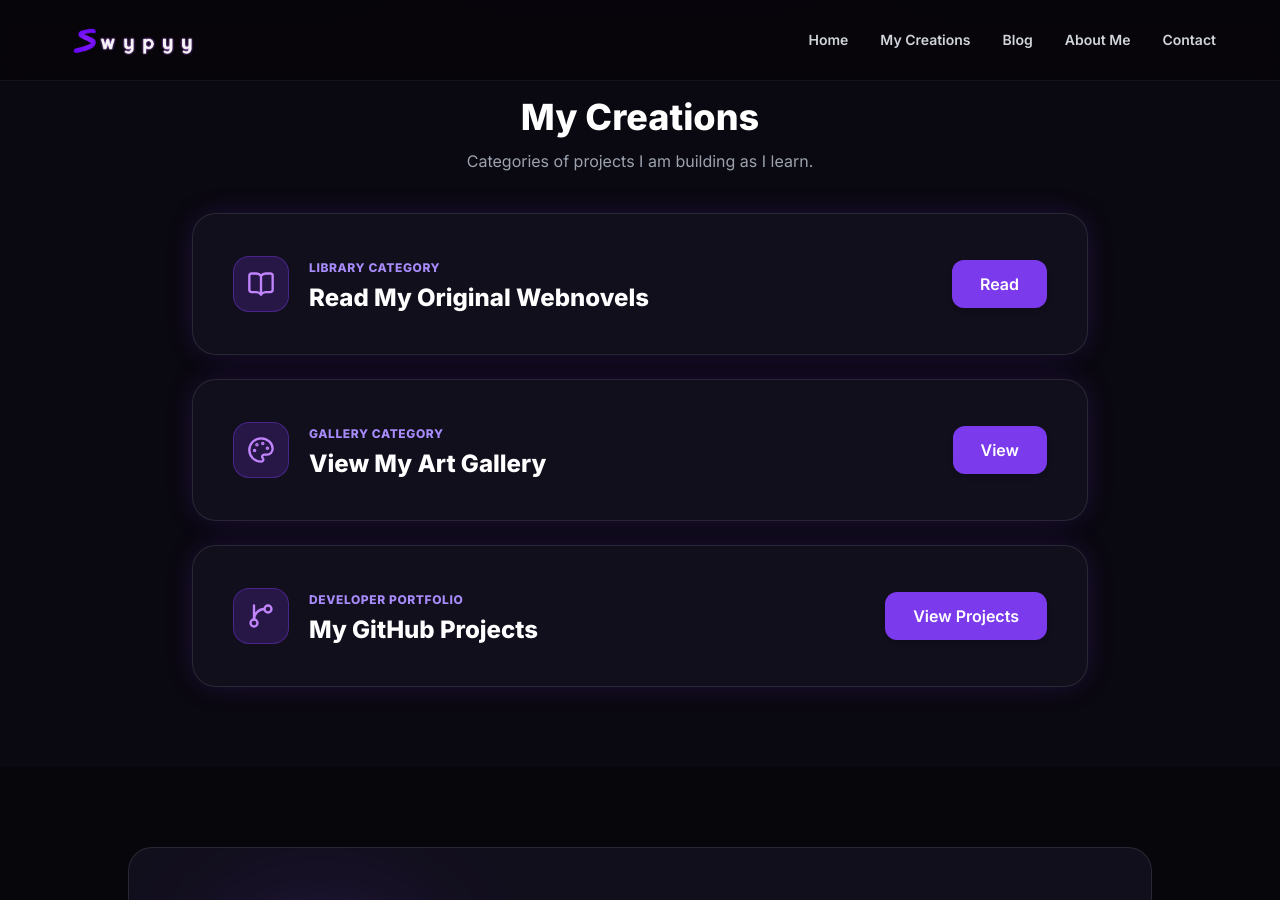
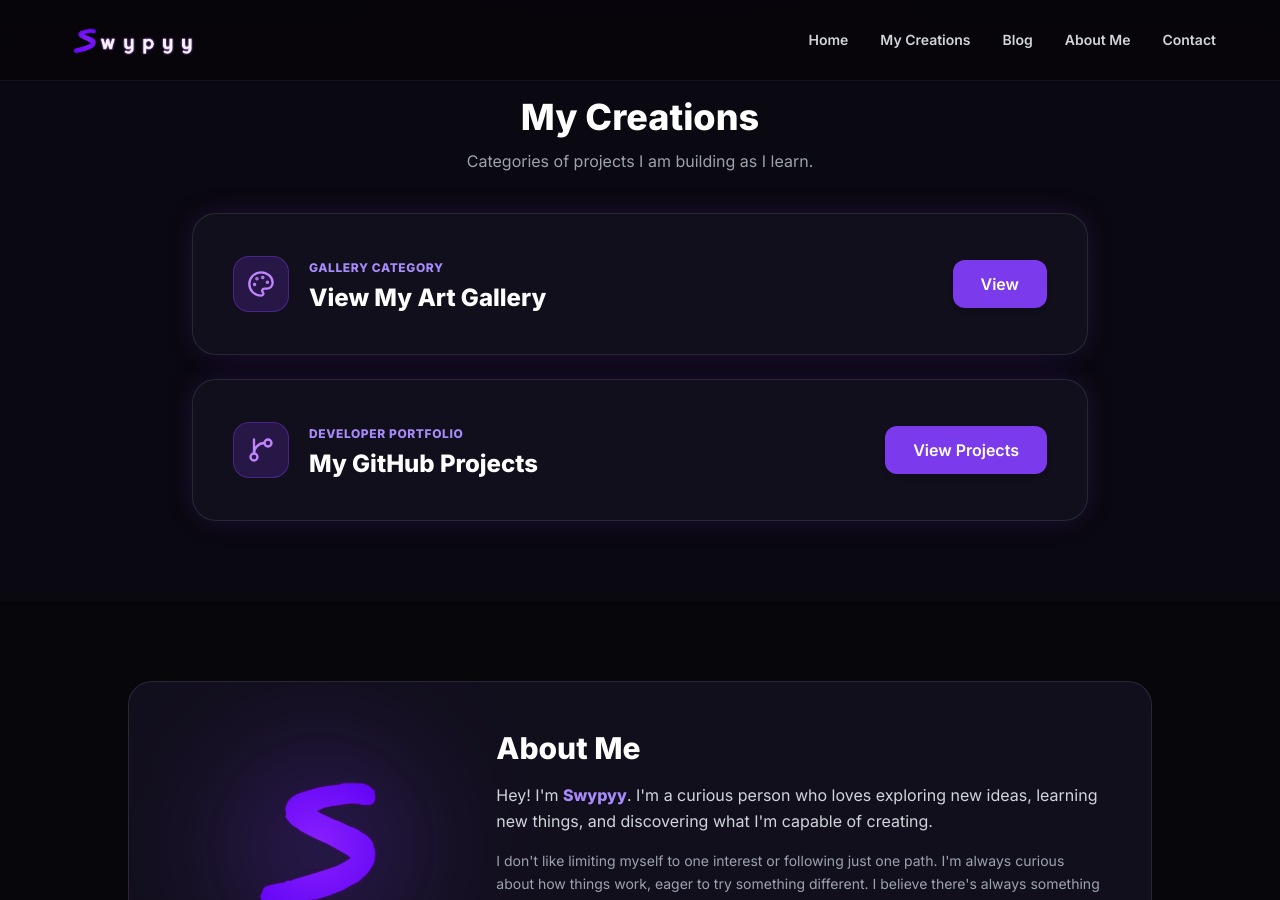
Before and after one commit to swypyy/swypyy.github.io, a Jekyll site: the page index.html, which Jekyll copies as it is, in a window 1280 px wide and 900 px high, scrolled down 669 px. Built offline with Jekyll 4.4.1, drawn with Linux system fonts in a browser that asks for light colours; nearby versions of some CDN libraries.

Commit message:
Remove web novels section from index.html
Removed the web novels section from the index.html file.

```diff
--- a/index.html
+++ b/index.html
@@ -209,23 +209,6 @@
 
             <div class="space-y-6">
 
-                <!-- WEB NOVELS -->
-                <div class="bg-surface rounded-3xl border border-white/10 p-6 sm:p-8 md:p-10 flex flex-col sm:flex-row items-center justify-between gap-6 purple-glow-card hover:border-brand-purple/40 transition-all">
-                    <div class="flex items-center gap-5 text-left">
-                        <div class="w-14 h-14 rounded-2xl bg-brand-purple/20 border border-brand-purple/40 flex items-center justify-center shrink-0 text-brand-glow">
-                            <i data-lucide="book-open" class="w-7 h-7" aria-hidden="true"></i>
-                        </div>
-
-                        <div class="space-y-1">
-                            <span class="text-xs font-bold uppercase tracking-wider text-brand-light">Library Category</span>
-                            <h3 class="text-xl sm:text-2xl font-bold text-white">Read My Original Webnovels</h3>
-                        </div>
-                    </div>
-
-                    <a href="novels.html" class="w-full sm:w-auto px-7 py-3 rounded-xl bg-brand-purple hover:bg-brand-glow text-white font-semibold transition-all shadow-md text-center shrink-0">
-                        Read
-                    </a>
-                </div>
 
                 <!-- ART GALLERY -->
                 <div class="bg-surface rounded-3xl border border-white/10 p-6 sm:p-8 md:p-10 flex flex-col sm:flex-row items-center justify-between gap-6 purple-glow-card hover:border-brand-purple/40 transition-all">
```
